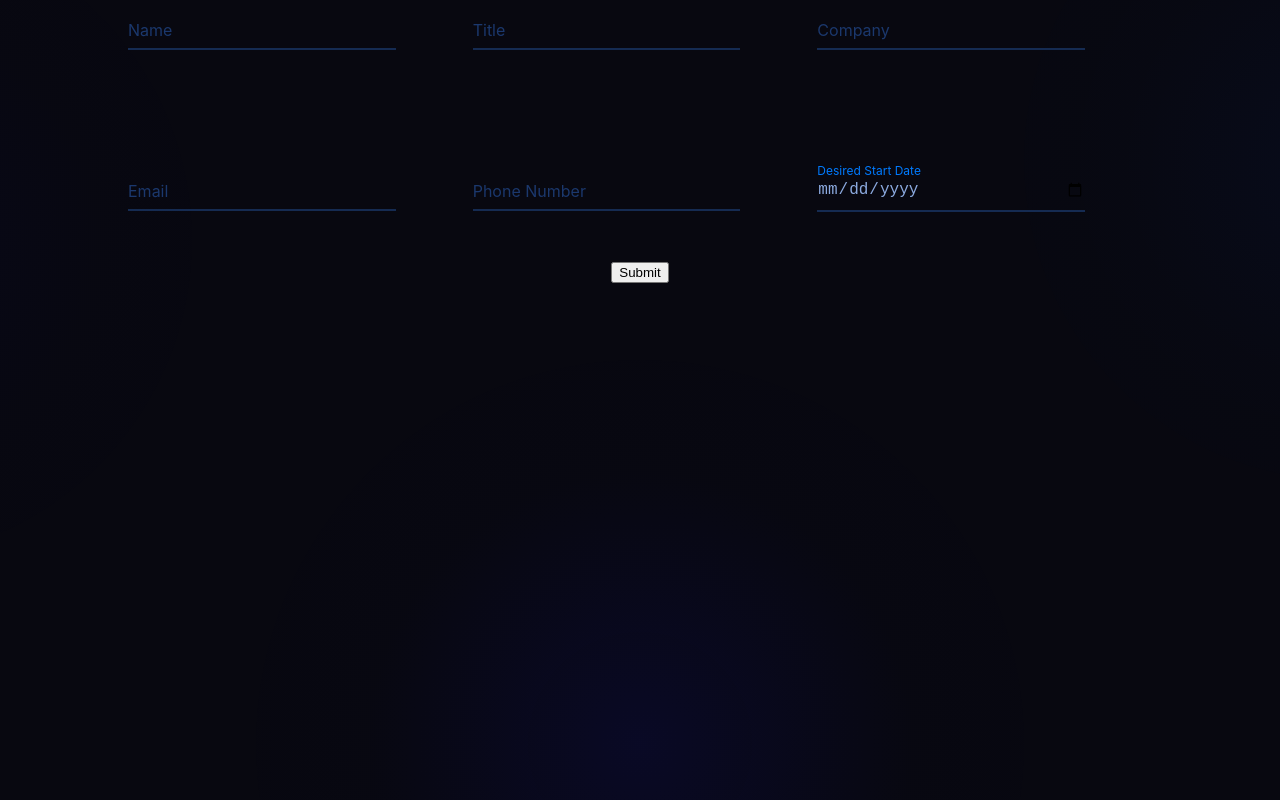
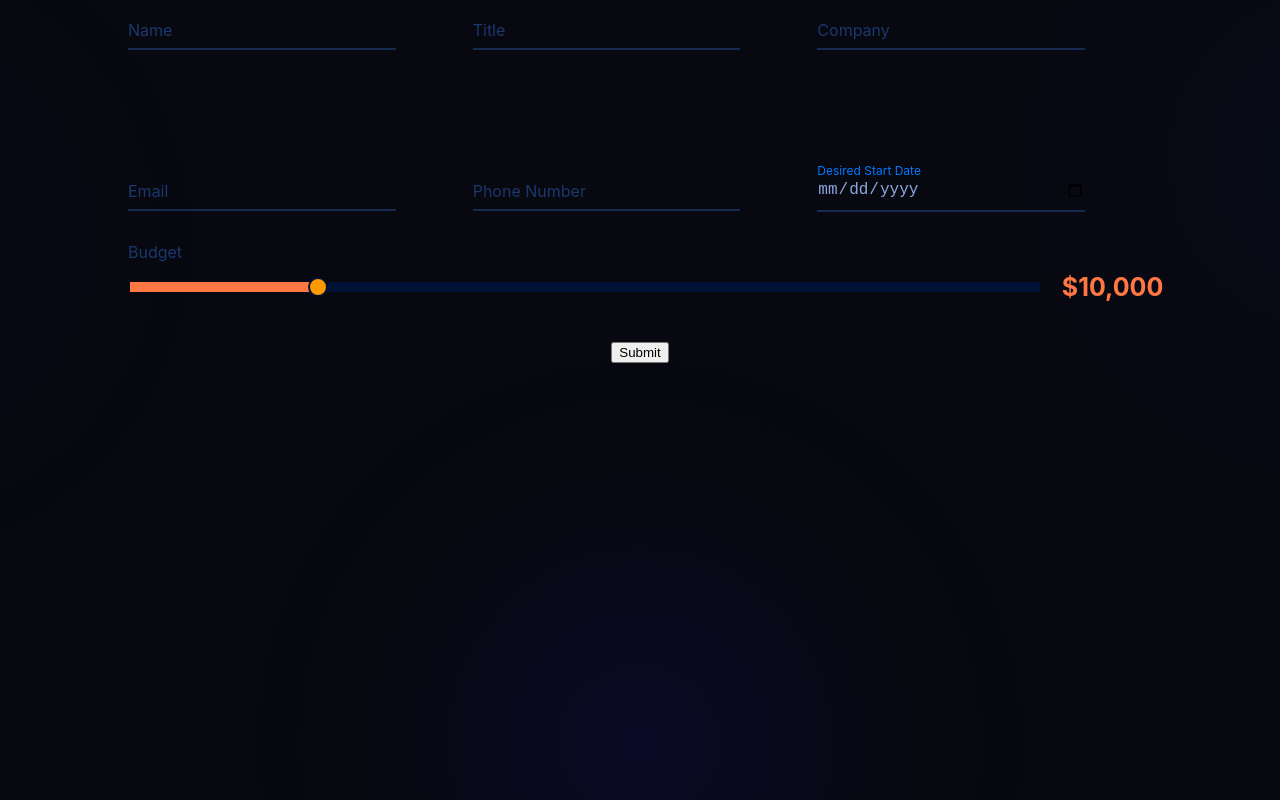
Before and after one commit to WillCBurroughs/personal_website, a React (Create React App) app: page / in a window 1280 px wide. Shown: the part 2720-3520 px from the top of the page. Built offline with nearby package versions, Linux system fonts and the light colour scheme; a web font is replaced by a local one.

Commit message:
Adding first version of slider

```diff
--- /dev/null
+++ b/src/components/atoms/Slider.js
@@ -0,0 +1,36 @@
+import React from "react";
+import '../../App.css';
+
+export default function Slider({ label, name, min, max, step, value, onChange }) {
+  const calculateBackground = () => {
+    const percentage = ((value - min) / (max - min)) * 100;
+    return `linear-gradient(to right, #FF7843 ${percentage}%, #001336 ${percentage}%)`;
+  };
+
+  return (
+    <div
+      style={{
+        display: "flex",
+        flexDirection: "column",
+        gap: "10px",
+        alignItems: "flex-start",
+      }}
+    >
+      <label className="slider-label">{label}</label>
+      <div className="slider-wrapper">
+        <input
+          type="range"
+          name={name}
+          min={min}
+          max={max}
+          step={step}
+          value={value}
+          onChange={onChange}
+          style={{ background: calculateBackground() }} // Apply dynamic background
+          className="slider"
+        />
+        <div className="slider-value">${Number(value).toLocaleString()}</div>
+      </div>
+    </div>
+  );
+}
--- a/src/components/molecules/FloatingLabelForm.js
+++ b/src/components/molecules/FloatingLabelForm.js
@@ -1,5 +1,6 @@
 import React, { useState } from "react";
 import FormElement from "../atoms/FormElement"
+import SliderElement from "../atoms/Slider";
 
 export default function FloatingLabelForm() {
   const [formData, setFormData] = useState({
@@ -10,6 +11,7 @@ export default function FloatingLabelForm() {
     phone: "",
     start: "",
     password: "",
+    budget: 10000,
   });
 
   const handleChange = (e) => {
@@ -91,6 +93,15 @@ export default function FloatingLabelForm() {
             onChange={handleChange}
         />
         </div>
+        <SliderElement
+            label="Budget"
+            name="budget"
+            min="0"
+            max="50000"
+            step="1000"
+            value={formData.budget}
+            onChange={handleChange}
+        />
             <button
             type="submit"
             style={{
--- a/src/index.css
+++ b/src/index.css
@@ -534,3 +534,61 @@ h1, h2, h3 {
         color: inherit !important; /* Inherit text color */
         transition: background-color 5000s ease-in-out 0s; /* Hack to reset background */
       }
+
+      /* Slider */
+
+      /* Slider.css */
+
+
+    .slider-wrapper {
+        display: flex;
+        align-items: center;
+        width: 100%;
+        gap: 20px;
+    }
+
+  /* Input Slider */
+  .slider {
+    -webkit-appearance: none;
+    width: 100%;
+    height: 10px;
+    background: #FF7843;
+    border-radius: 0px;
+    outline: none;
+    cursor: pointer;
+  }
+
+  /* Slider Thumb */
+  .slider::-webkit-slider-thumb {
+    -webkit-appearance: none;
+    appearance: none;
+    width: 20px;
+    height: 20px;
+    background: #f90;
+    border: 2px solid #001336;
+    border-radius: 50%;
+    cursor: pointer;
+  }
+
+  .slider::-moz-range-thumb {
+    width: 20px;
+    height: 20px;
+    background: #f90;
+    border: 2px solid #001336;
+    border-radius: 50%;
+    cursor: pointer;
+  }
+
+  /* Value Display */
+  .slider-value {
+    font-size: 25px;
+    font-weight: bold;
+    color: #FF7843;
+    min-width: 80px;
+  }
+
+  /* Label */
+  .slider-label {
+    font-size: 16px;
+    color: #1B386D;
+  }
```
